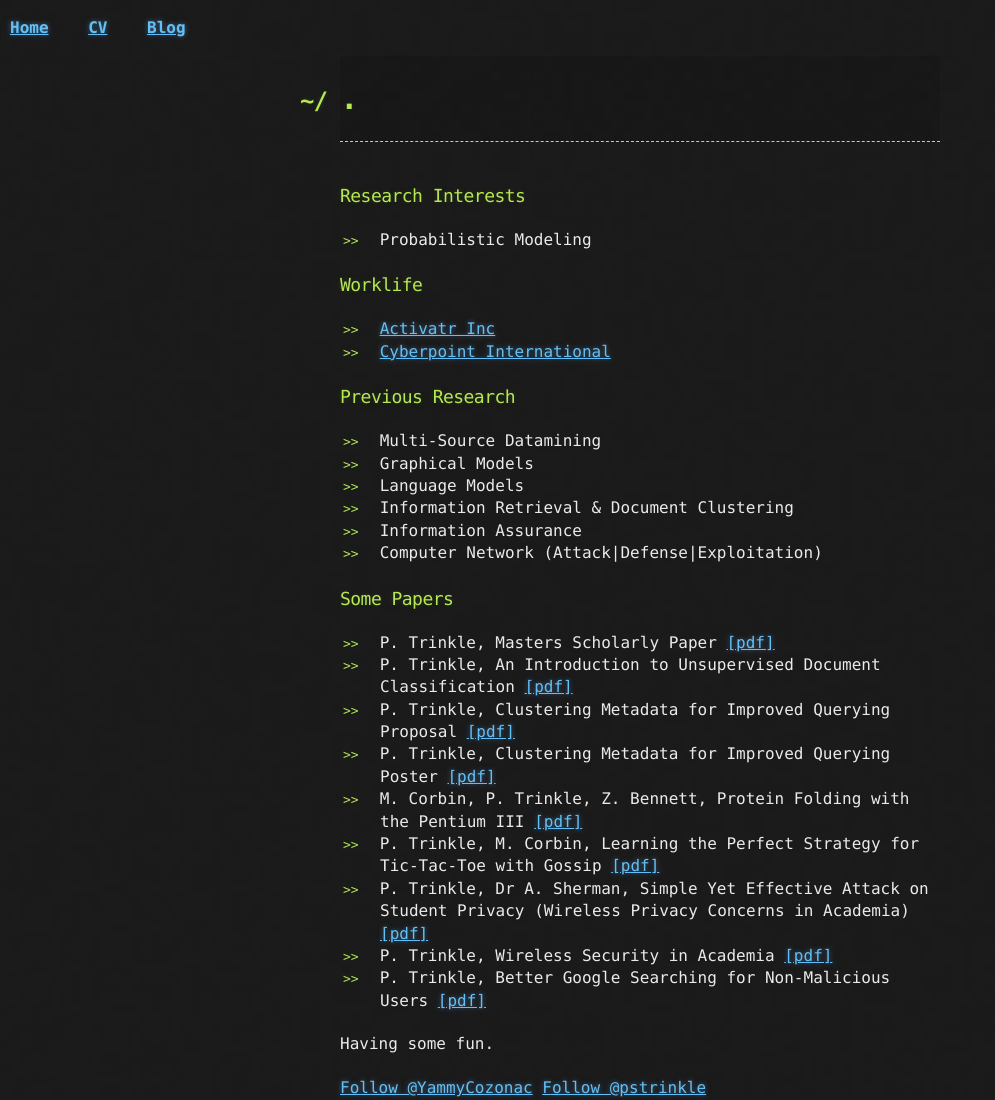
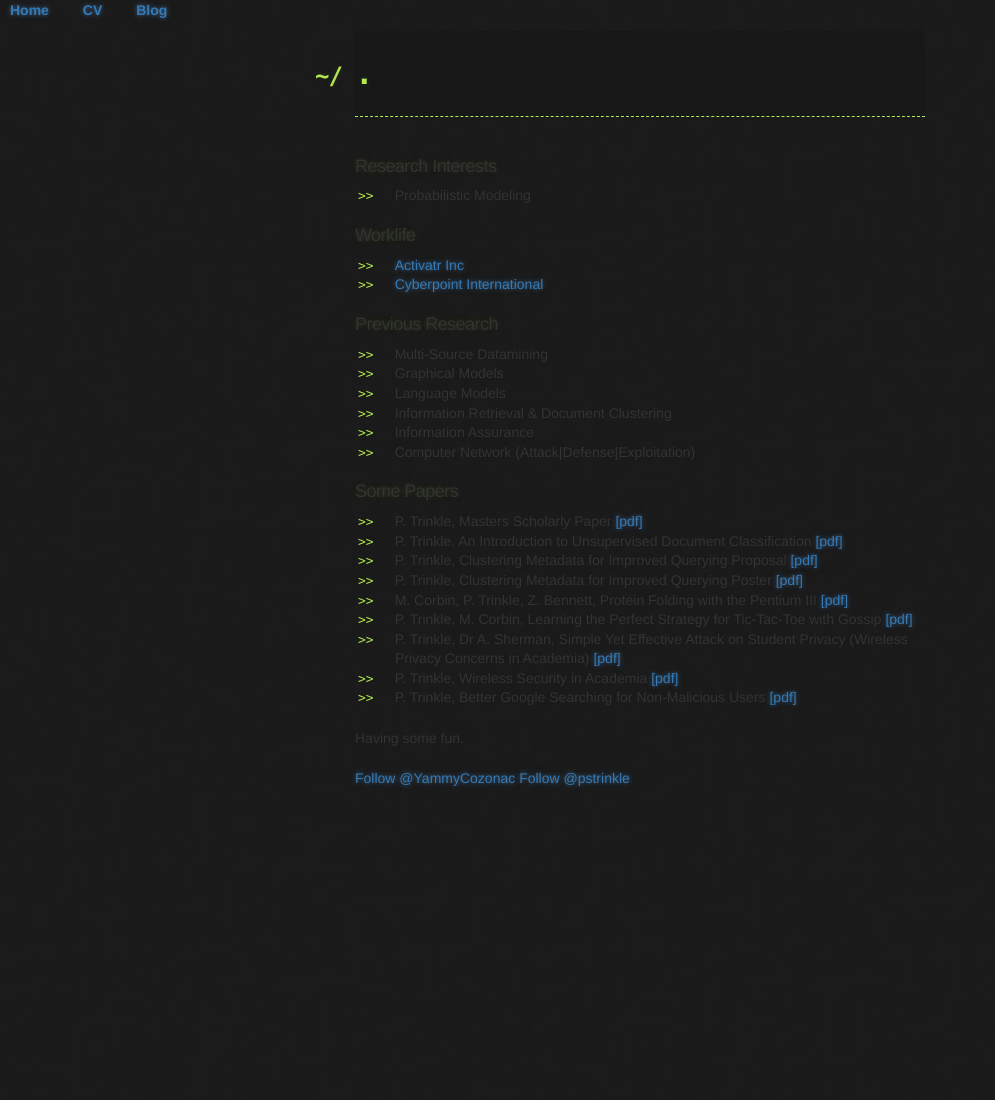
Before and after one commit to pstrinkle/pstrinkle.github.io, a Jekyll site: the page built from index.html, in a window 1280 px wide. Shown: the whole page, without its empty margins (0-995 px from the left). Built offline with Jekyll 4.4.1, drawn with Linux system fonts in a browser that asks for light colours; nearby versions of some CDN libraries; comment, search, counter and statistics services are not loaded; after the commit the page ends 900 px from its top, so only the background shows below that.

Commit message:
Update default.html

```diff
--- a/_layouts/default.html
+++ b/_layouts/default.html
@@ -7,6 +7,10 @@
     <link rel="stylesheet" type="text/css" href="{{ site.github.url }}/stylesheets/stylesheet.css" media="screen">
     <link rel="stylesheet" type="text/css" href="{{ site.github.url }}/stylesheets/github-dark.css" media="screen">
     <link rel="stylesheet" type="text/css" href="{{ site.github.url }}/stylesheets/nav.css" media="screen">
+
+    <link rel="stylesheet" href="//maxcdn.bootstrapcdn.com/bootstrap/3.3.4/css/bootstrap.min.css" media="screen">
+    <link rel="stylesheet" href="//maxcdn.bootstrapcdn.com/bootstrap/3.3.4/css/bootstrap-theme.min.css" media="screen">
+    <link rel="stylesheet" href="//maxcdn.bootstrapcdn.com/font-awesome/4.3.0/css/font-awesome.min.css" media="screen">
 
     <title>{{ page.title }}</title>
   </head>
```
